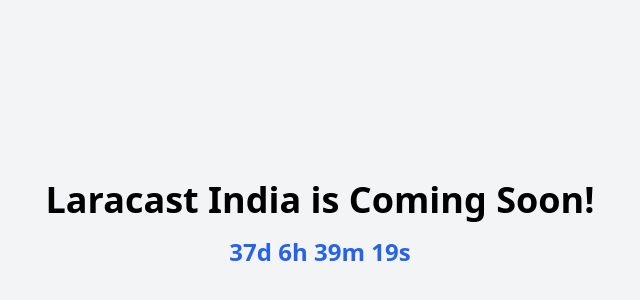
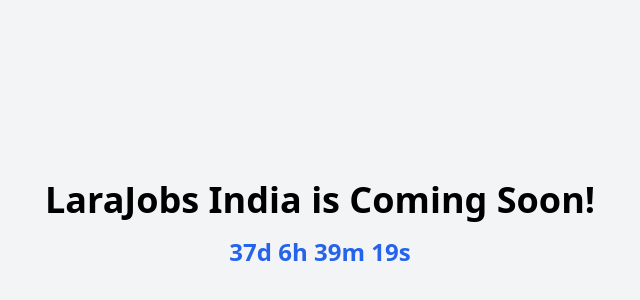
Before and after one commit to bansaritech/larajobs-in, a plain HTML site: page index.html in a window 1280 px wide. Shown: the part 168-468 px from the top of the page, without its empty margins (320-960 px from the left). Drawn offline with nearby package versions, Linux system fonts and the light colour scheme.

Commit message:
udpated name

```diff
--- a/index.html
+++ b/index.html
@@ -8,7 +8,7 @@
 </head>
 <body class="bg-gray-100">
     <div class="container mx-auto flex flex-col items-center justify-center h-screen">
-        <h1 class="text-4xl font-bold mb-4">Laracast India is Coming Soon!</h1>
+        <h1 class="text-4xl font-bold mb-4">LaraJobs India is Coming Soon!</h1>
         <div class="text-2xl text-blue-600 font-semibold mb-4" id="countdown">00:00:00</div>
     </div>
 
```
